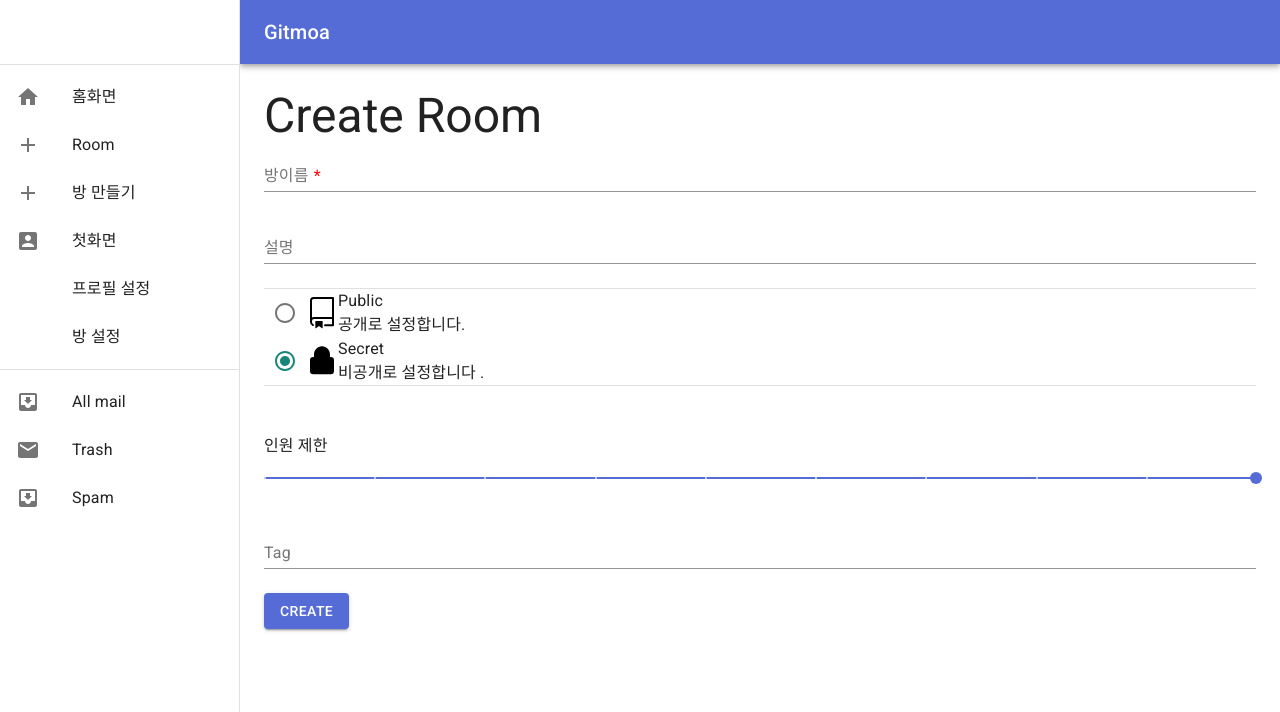
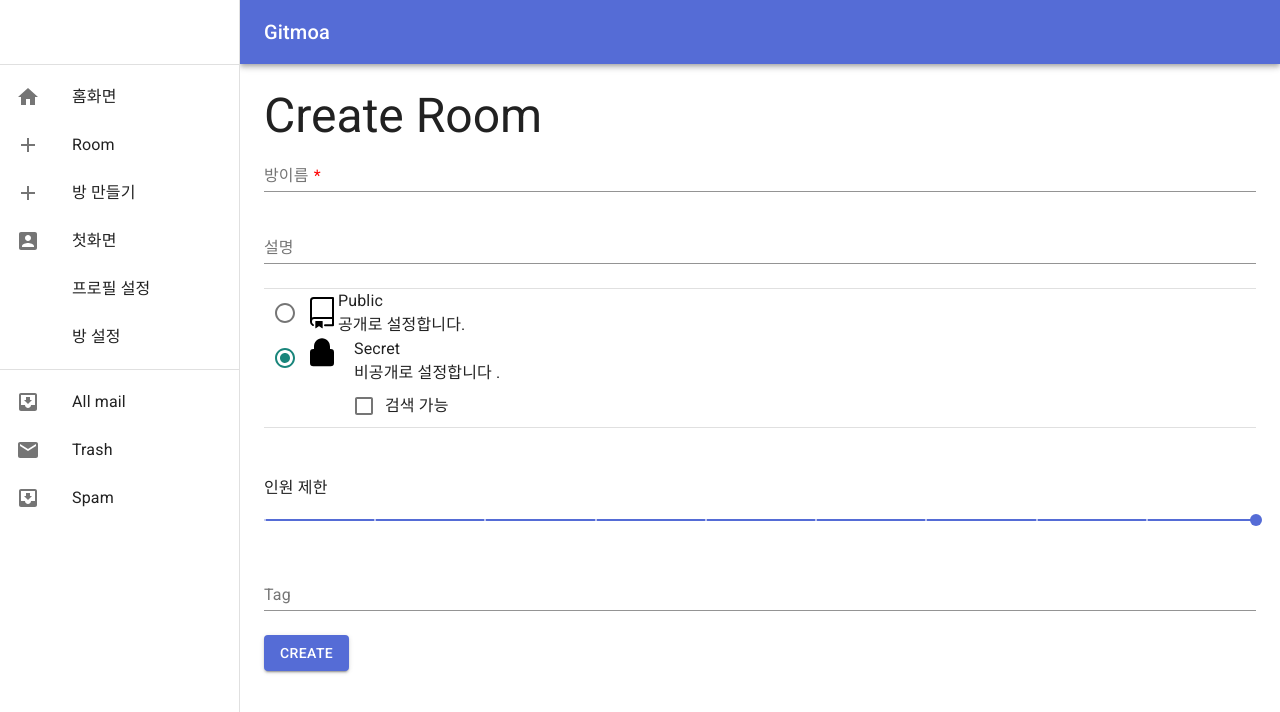
Before and after one commit to aio39/Gitmoa, a Next.js app in the folder frontend/: page /roomCreate in a window 1280 px wide. Both pictures are taken after a click on the element 285 px from the left and 361 px from the top of the page. Shown: the top 712 px of the page. Built offline with nearby package versions, Linux system fonts and the light colour scheme.

Commit message:
#7 Secret Option - useWatch

```diff
--- /dev/null
+++ b/frontend/src/components/pageParts/roomCreate/SecretOption.tsx
@@ -0,0 +1,38 @@
+import { Box, Checkbox, FormControlLabel } from '@material-ui/core'
+import { FC } from 'react'
+import { Control, Controller, useWatch } from 'react-hook-form'
+import { CreateRoomInput } from '~/__generated__/globalTypes'
+
+type SecretOptionProps = {
+  control: Control<CreateRoomInput>
+}
+
+const SecretOption: FC<SecretOptionProps> = ({ control }) => {
+  const isSecret = useWatch({
+    control,
+    name: 'isSecret',
+  })
+
+  return (
+    <Box
+      // @ts-ignore
+      display={isSecret === 'true' ? 'block' : 'none'}
+    >
+      <div>
+        <Controller
+          name="isCanSearched"
+          control={control}
+          defaultValue={true}
+          render={({ field }) => (
+            <FormControlLabel
+              control={<Checkbox {...field} color="primary" />}
+              label="검색 가능"
+            />
+          )}
+        />
+      </div>
+    </Box>
+  )
+}
+
+export default SecretOption
--- a/frontend/src/pages/roomCreate.tsx
+++ b/frontend/src/pages/roomCreate.tsx
@@ -68,6 +68,7 @@ const useStyles = makeStyles((theme: Theme) =>
 import { ITag } from '~/fakeData'
 import HFEText from '~/components/text/HookFormErrorText'
 import yupCreateRoom from '~/yup/yup_createRoom'
+import SecretOption from '~/components/pageParts/roomCreate/SecretOption'
 
 export default function RoomCreate() {
   const [isSubmit, setIsSubmit] = useState(false)
@@ -182,7 +183,6 @@ export default function RoomCreate() {
               </Grid>
               <Grid item xs={12}>
                 <Divider />
-
                 <Controller
                   name="isSecret"
                   control={control}
@@ -211,39 +211,29 @@ export default function RoomCreate() {
                           <Typography>공개로 설정합니다.</Typography>
                         </div>
                       </Box>
-                      <Box display="flex" alignItems="center">
-                        <div>
+                      <Box
+                        display="flex"
+                        flexDirection="row"
+                        flexWrap="nowrap"
+                        alignItems="flex-start"
+                      >
+                        <Box>
                           <Radio value="true" />
-                        </div>
-                        <svg height="32" viewBox="0 0 24 24" width="32">
-                          <path d="M6 9V7.25C6 3.845 8.503 1 12 1s6 2.845 6 6.25V9h.5a2.5 2.5 0 012.5 2.5v8a2.5 2.5 0 01-2.5 2.5h-13A2.5 2.5 0 013 19.5v-8A2.5 2.5 0 015.5 9H6zm1.5-1.75C7.5 4.58 9.422 2.5 12 2.5c2.578 0 4.5 2.08 4.5 4.75V9h-9V7.25zm-3 4.25a1 1 0 011-1h13a1 1 0 011 1v8a1 1 0 01-1 1h-13a1 1 0 01-1-1v-8z"></path>
-                        </svg>
-                        <div>
+                        </Box>
+                        <Box mr={2}>
+                          <svg height="32" viewBox="0 0 24 24" width="32">
+                            <path d="M6 9V7.25C6 3.845 8.503 1 12 1s6 2.845 6 6.25V9h.5a2.5 2.5 0 012.5 2.5v8a2.5 2.5 0 01-2.5 2.5h-13A2.5 2.5 0 013 19.5v-8A2.5 2.5 0 015.5 9H6zm1.5-1.75C7.5 4.58 9.422 2.5 12 2.5c2.578 0 4.5 2.08 4.5 4.75V9h-9V7.25zm-3 4.25a1 1 0 011-1h13a1 1 0 011 1v8a1 1 0 01-1 1h-13a1 1 0 01-1-1v-8z"></path>
+                          </svg>
+                        </Box>
+                        <Box flexGrow={1}>
                           <Typography>Secret</Typography>
                           <Typography>비공개로 설정합니다 .</Typography>
-                        </div>
+                          <SecretOption control={control} />
+                        </Box>
                       </Box>
                     </RadioGroup>
                   )}
                 />
-                <Box
-                  // @ts-ignore
-                  display={getValues('isSecret') === 'true' ? 'block' : 'none'}
-                >
-                  <div>
-                    <Controller
-                      name="isCanSearched"
-                      control={control}
-                      defaultValue={true}
-                      render={({ field }) => (
-                        <FormControlLabel
-                          control={<Checkbox {...field} color="primary" />}
-                          label="검색 가능"
-                        />
-                      )}
-                    />
-                  </div>
-                </Box>
                 <Divider />
               </Grid>
               <Grid item xs={12}></Grid>
```
Also changed, not shown: frontend/package.json (+0 -12 lines).
